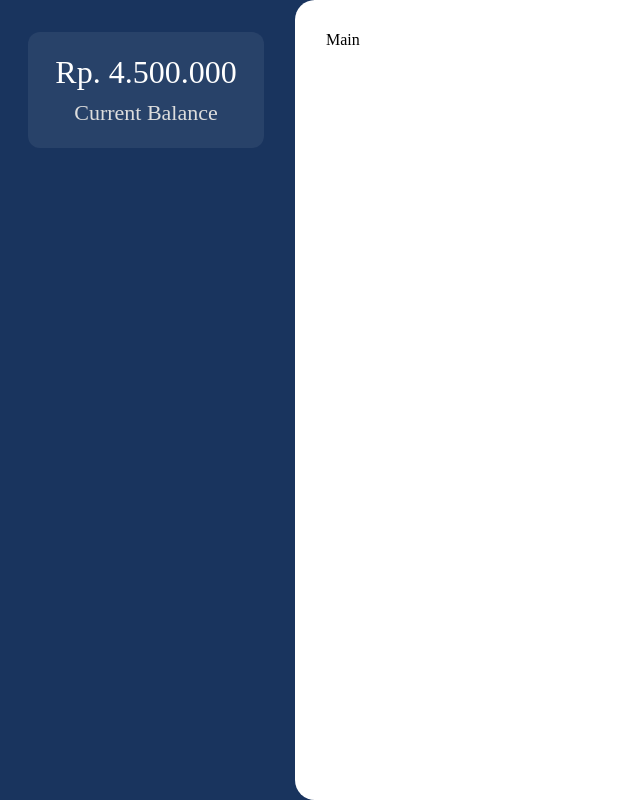
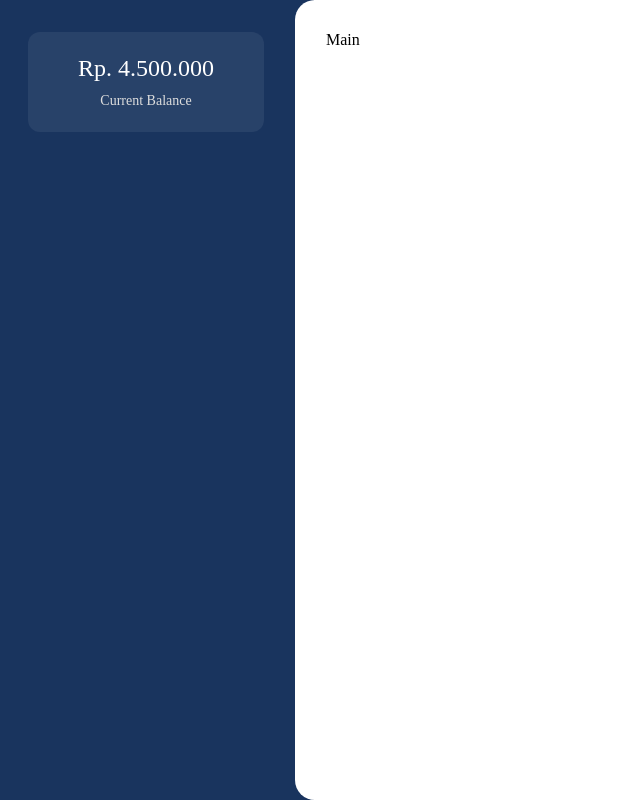
Before and after one commit to andarpratama/alterra-assessment-react, a React (Create React App) app: page / in a window 1280 px wide. Shown: the whole page, without its empty margins (0-640 px from the left). Built offline with nearby package versions, Linux system fonts and the light colour scheme.

Commit message:
basic responsive

```diff
--- a/src/assets/sass/side-left.scss
+++ b/src/assets/sass/side-left.scss
@@ -22,11 +22,18 @@
       color: #fff;
       font-size: 32px;
       margin-bottom: 14px;
+
+      @include breakpoint('md') {
+        font-size: 24px;
+      }
     }
 
     span:last-child {
       color: #ddd;
       font-size: 22px;
+      @include breakpoint('md') {
+        font-size: 14px;
+      }
     }
   }
 }
```
